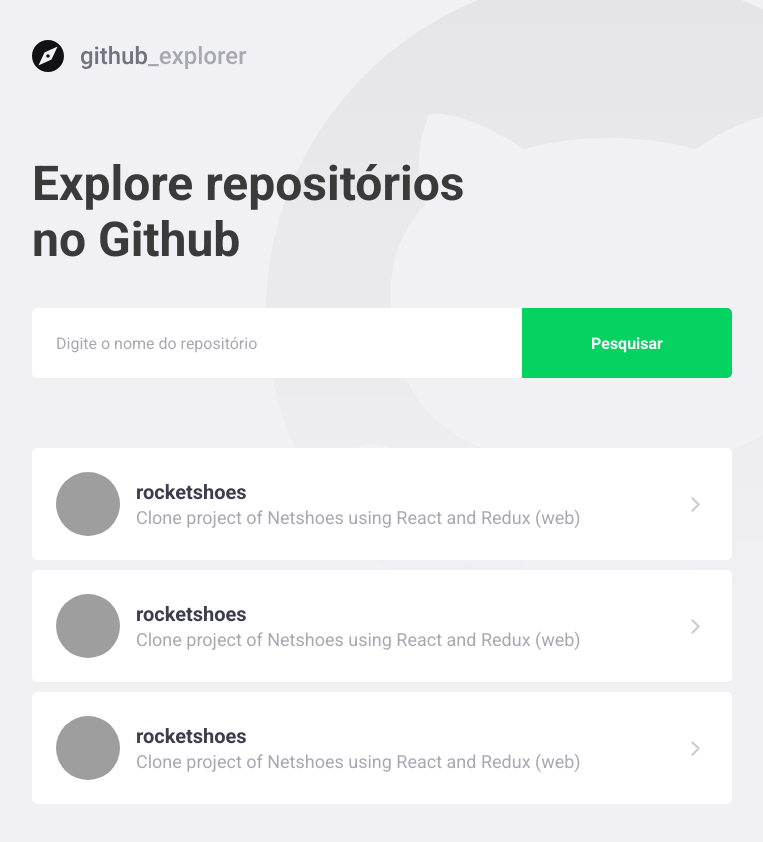
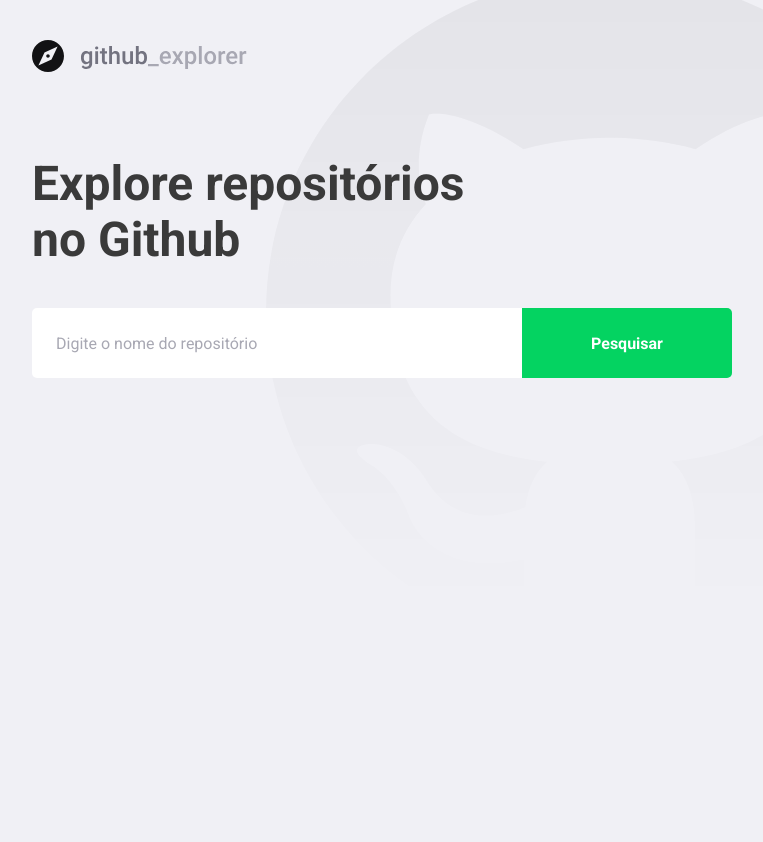
Before and after one commit to Shilton7/githubTS, a React (Create React App) app: page / in a window 1280 px wide. Shown: the whole page, without its empty margins (148-911 px from the left). After the commit the page ends 800 px from the top, so only its background shows below. Built offline with nearby package versions, Linux system fonts and the light colour scheme; grey boxes are pictures that could not be loaded.

Commit message:
Listing repositories using api

```diff
--- a/package.json
+++ b/package.json
@@ -11,6 +11,7 @@
     "@types/react": "^16.9.0",
     "@types/react-dom": "^16.9.0",
     "@types/styled-components": "^5.1.0",
+    "axios": "^0.19.2",
     "polished": "^3.6.0",
     "react": "^16.13.1",
     "react-dom": "^16.13.1",
--- a/src/pages/Dashboard/index.tsx
+++ b/src/pages/Dashboard/index.tsx
@@ -1,62 +1,65 @@
-import React from 'react';
+import React, { useState, FormEvent } from 'react';
 import { FiChevronRight } from 'react-icons/fi';
+import api from '../../services/api';
 
 import logoImg from '../../assets/img/logo.svg';
 import { Title, Form, Repositories } from './styles';
 
+interface RepositoryDTO {
+  id: number;
+  full_name: string;
+  description: string;
+  owner: {
+    login: string;
+    avatar_url: string;
+  };
+}
+
 const Dashboard: React.FC = () => {
+  const [newRepo, setNewRepo] = useState('');
+  const [repositories, setRepositories] = useState<RepositoryDTO[]>([]);
+
+  async function handleAddRepository(
+    event: FormEvent<HTMLFormElement>,
+  ): Promise<void> {
+    event.preventDefault();
+
+    const response = await api.get<RepositoryDTO>(`repos/${newRepo}`);
+    const repository = response.data;
+    setRepositories([...repositories, repository]);
+    setNewRepo('');
+  }
+
   return (
     <>
       <img src={logoImg} alt="Github Explorer" />
       <Title>Explore repositórios no Github</Title>
 
-      <Form>
-        <input placeholder="Digite o nome do repositório" />
+      <Form onSubmit={handleAddRepository}>
+        <input
+          placeholder="Digite o nome do repositório"
+          value={newRepo}
+          onChange={(e) => setNewRepo(e.target.value)}
+        />
         <button type="submit">Pesquisar</button>
       </Form>
 
       <Repositories>
-        <a href="teste">
+        {repositories.map((repository) => (
+          <a key={repository.id} href="teste">
             <img
-            src="https://avatars0.githubusercontent.com/u/8092749?s=460&u=c9a97ce63ab9829ee489cbe7bdb6d48129bb8081&v=4"
-            alt="logo_avatar"
+              src={repository.owner.avatar_url}
+              alt={repository.owner.login}
             />
 
             <div>
-            <strong>rocketshoes</strong>
-            <p>Clone project of Netshoes using React and Redux (web)</p>
+              <strong>{repository.full_name}</strong>
+              <p>{repository.description}</p>
             </div>
 
             <FiChevronRight size={25} />
           </a>
-
-        <a href="teste">
-          <img
-            src="https://avatars0.githubusercontent.com/u/8092749?s=460&u=c9a97ce63ab9829ee489cbe7bdb6d48129bb8081&v=4"
-            alt="logo_avatar"
-          />
-
-          <div>
-            <strong>rocketshoes</strong>
-            <p>Clone project of Netshoes using React and Redux (web)</p>
-          </div>
-
-          <FiChevronRight size={25} />
-        </a>
-
-        <a href="teste">
-          <img
-            src="https://avatars0.githubusercontent.com/u/8092749?s=460&u=c9a97ce63ab9829ee489cbe7bdb6d48129bb8081&v=4"
-            alt="logo_avatar"
-          />
-
-          <div>
-            <strong>rocketshoes</strong>
-            <p>Clone project of Netshoes using React and Redux (web)</p>
-          </div>
-
-          <FiChevronRight size={25} />
-        </a>
+        ))}
       </Repositories>
     </>
   );
--- a/src/pages/Dashboard/styles.ts
+++ b/src/pages/Dashboard/styles.ts
@@ -72,7 +72,8 @@
     }
 
     div {
-      margin-left: 16px;
+      margin: 0 16px;
+      flex: 1;
 
       strong {
         font-size: 20px;
--- /dev/null
+++ b/src/services/api.ts
@@ -0,0 +1,7 @@
+import axios from 'axios';
+
+const api = axios.create({
+  baseURL: 'https://api.github.com',
+});
+
+export default api;
```
Also changed, not shown: .eslintrc.json. Lines whose indentation alone changed are shown as unchanged.
